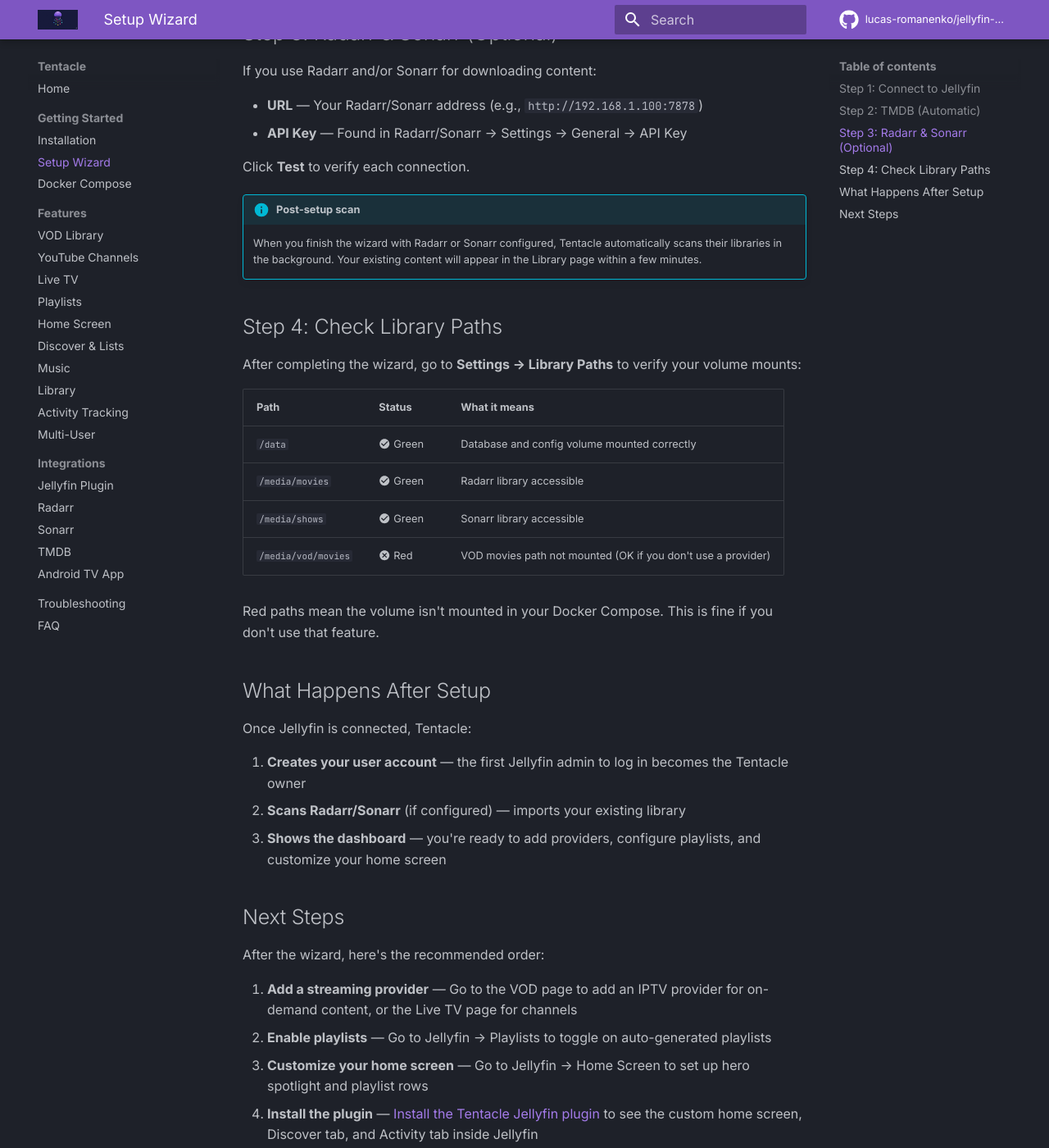
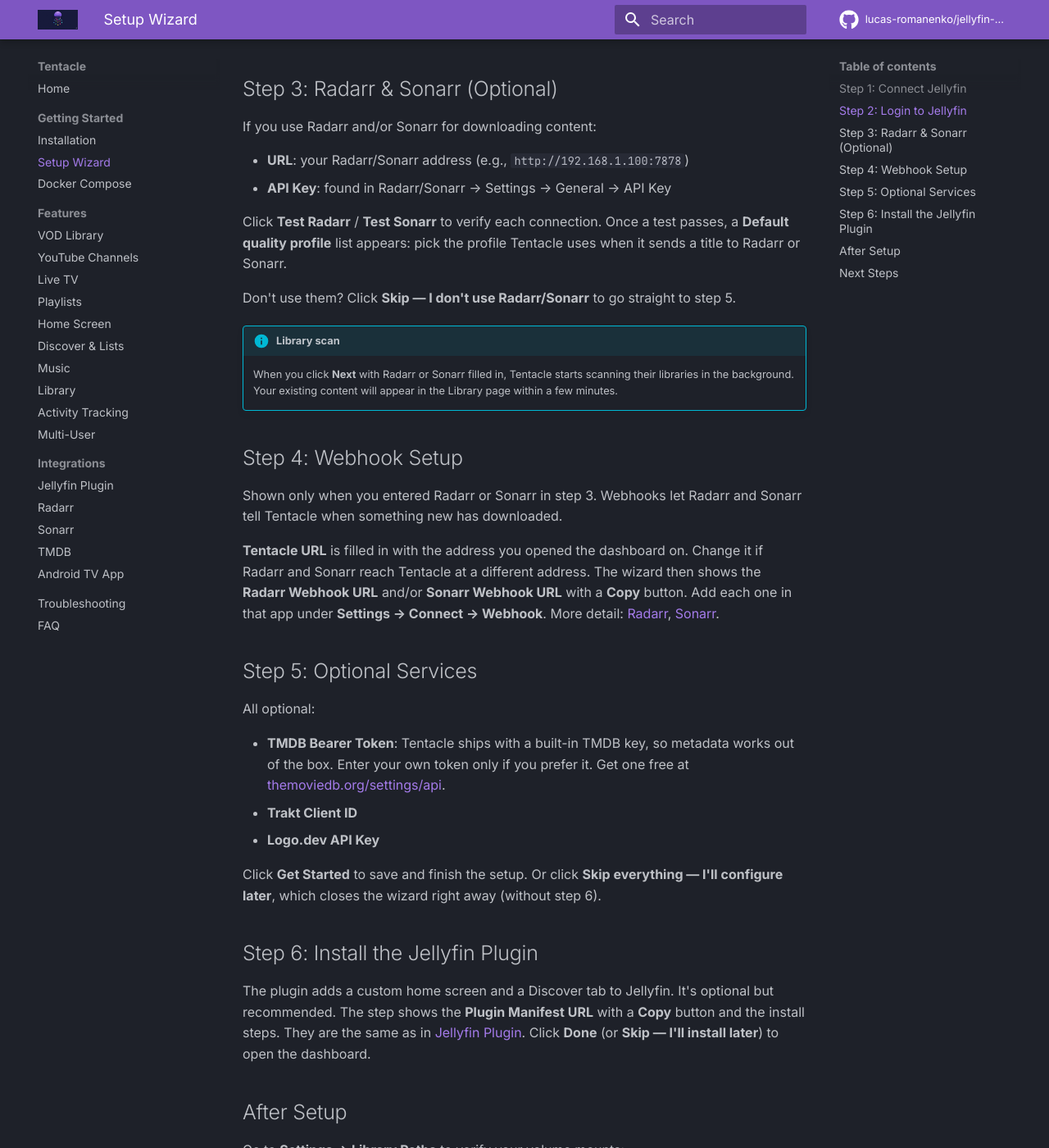
Before and after one commit to lucas-romanenko/jellyfin-tentacle, an MkDocs documentation site: the page built from docs/getting-started/setup-wizard.md, in a window 1280 px wide and 1400 px high, scrolled down 840 px. Shown: the whole window at 82% size. Built offline with MkDocs 1.6.1 and Material for MkDocs 9.7.7, drawn with Linux system fonts in a browser that asks for light colours; comment, search, counter and statistics services are not loaded; some of the changed text lies outside the part shown.

Commit message:
Docs: the setup wizard's six steps, and providers are added once in Settings → Providers (#393)
setup-wizard.md describes the wizard as it is: Jellyfin, sign-in with
an administrator, Radarr & Sonarr, webhooks, optional services, plugin.
There is no TMDB step, and Library Paths is checked after setup.

Live TV, VOD, the FAQ and the README sent users to a provider form on the
Live TV and VOD pages that no longer exists: the provider added in
Settings → Providers serves both, its test turns Live TV on (Xtream) and
fetches the channel groups. Also: the README's "only a URL and API key",
the owner is the administrator who signs in first, xmltv_cache/ in the
data folder, and images are published per release, not per push.

Co-Authored-By: Claude Opus 5.5 (1M context) <noreply@anthropic.com>
Claude-Session: https://claude.ai/code/session_0122SR7K3aukVpgDJcAXzULW

````diff
--- a/docs/features/live-tv.md
+++ b/docs/features/live-tv.md
@@ -6,9 +6,9 @@ Tentacle replaces tools like Threadfin as an HDHomeRun tuner emulator for Jellyf
 
 Tentacle emulates an HDHomeRun network tuner device. When Jellyfin discovers the tuner, it sees Tentacle as a native TV device — no third-party tools needed.
 
-1. You add a Live TV provider in Tentacle
-2. Tentacle fetches channel groups and their channels
-3. You enable the groups you want
+1. You add your IPTV provider in **Settings → Providers**
+2. Tentacle fetches the channel groups, and the channels of the groups you enable
+3. You enable the groups you want on the **Live TV** page
 4. Tentacle serves channel data via HDHomeRun endpoints
 5. Jellyfin discovers the tuner and loads your channels with EPG
 
@@ -18,9 +18,9 @@ Jellyfin  ←→  HDHomeRun API  ←→  Tentacle  ←→  IPTV Provider
                lineup.json)        proxy)
 ```
 
-## Adding a Live TV Provider
+## Adding a Provider for Live TV
 
-Go to the **Live TV** page and add a provider. Live TV providers are separate from VOD providers — they use the same credentials format but are configured independently.
+Go to **Settings → Providers** and click **+ Add Provider**. There is one list of providers for VOD and Live TV: the provider you add there is used for both. When you save it, Tentacle tests the connection, and if the account has live channels it turns Live TV on for that provider and fetches its channel groups. Until a provider is added, the Live TV page says "No IPTV provider configured. Add a provider in Settings first."
 
 ### Provider Types
 
@@ -35,23 +35,25 @@ Go to the **Live TV** page and add a provider. Live TV providers are separate fr
 === "M3U File"
     - **M3U File** — Path to a local M3U file
 
-!!! info "Same provider, different configs"
-    You can use the same provider for both VOD and Live TV — just add it separately on each page. VOD and Live TV use different provider entries even if the credentials are the same.
+Live TV is turned on by the connection test of an **Xtream** provider. An M3U provider added in Settings → Providers is used for VOD only: the dashboard doesn't turn Live TV on for it.
+
+!!! info "One provider for VOD and Live TV"
+    Don't add the same account twice. The VOD page picks the provider's movie and series categories, the Live TV page its channel groups.
 
 ### User-Agent
 
-Some providers require a specific User-Agent header to allow streaming. If your provider blocks connections, try setting the User-Agent in the provider settings (e.g., `TiviMate/4.7.0`).
+Some providers only allow certain apps. Tentacle identifies itself as TiviMate (`TiviMate/4.7.0 (Linux; Android 12)`), which most providers accept. The dashboard has no setting to change it.
 
 ## Channel Groups
 
-After adding a provider, click **Sync** to fetch channel groups. Groups are organized by your provider (Sports, Entertainment, News, etc.) and show the channel count for each.
+Tentacle fetches the channel groups by itself after the provider's connection test. To fetch them again, click **Refresh** on the Live TV page's **Groups** tab (**Sync Groups** while the list is still empty). Groups are organized by your provider (Sports, Entertainment, News, etc.) and show the channel count for each.
 
 ### Enabling Groups
 
-Toggle on the groups you want. Only channels from enabled groups are served to Jellyfin. This lets you keep your channel list manageable.
+Toggle on the groups you want, then click **Save & Sync Channels**. Only channels from enabled groups are served to Jellyfin. This lets you keep your channel list manageable.
 
 !!! tip "Two-phase sync"
-    Phase 1 (Sync Groups) fetches just the group list with channel counts — this is fast. Phase 2 (Sync Channels) fetches the actual channels for enabled groups only, then automatically chains into an EPG sync.
+    Phase 1 (fetching groups) gets just the group list with channel counts — this is fast. Phase 2 (**Save & Sync Channels**) fetches the actual channels for enabled groups only, then automatically chains into an EPG sync.
 
 ### Bulk Actions
 
--- a/docs/getting-started/setup-wizard.md
+++ b/docs/getting-started/setup-wizard.md
@@ -1,40 +1,64 @@
 # Setup Wizard
 
-When you first open Tentacle, the setup wizard guides you through the essential configuration. Only one thing is truly required — connecting to Jellyfin. Everything else is optional and can be configured later.
+When you first open Tentacle, the setup wizard guides you through the essential configuration. Two steps are required: connecting to Jellyfin and signing in with your Jellyfin administrator account. Everything else is optional and can be configured later.
 
-## Step 1: Connect to Jellyfin
+The wizard has six steps.
+
+## Step 1: Connect Jellyfin
 
 Enter your Jellyfin server details:
 
-- **Jellyfin URL** — The address of your Jellyfin server (e.g., `http://192.168.1.100:8096`)
-- **API Key** — Generate one in Jellyfin → Dashboard → API Keys → Create
+- **Jellyfin URL**: the address of your Jellyfin server (e.g., `http://192.168.1.100:8096`)
+- **API Key**: generate one in Jellyfin → Dashboard → API Keys → Create
 
-Click **Test Connection** to verify. You should see a green "Connected" status.
+Click **Test Connection** to verify. You should see your Jellyfin version followed by "connected" (e.g., "Jellyfin 10.11.8 connected"). Then click **Next**.
 
 !!! tip "Docker networking"
     If Jellyfin and Tentacle are on the same Docker network, you can use the container name: `http://jellyfin:8096`
 
-## Step 2: TMDB (Automatic)
+## Step 2: Login to Jellyfin
 
-Tentacle ships with a built-in TMDB API key — metadata works out of the box with zero configuration. You'll see a green checkmark next to TMDB automatically.
+Sign in with your main Jellyfin **administrator** account (**Jellyfin Username** and **Jellyfin Password**), then click **Login & Continue**.
 
-If you prefer to use your own TMDB key, you can override it in Settings later. Get one free at [themoviedb.org/settings/api](https://www.themoviedb.org/settings/api).
+The first account to sign in becomes the Tentacle **owner**, so use an administrator here. Other Jellyfin users can sign in later; see [Multi-User](../features/multi-user.md).
 
 ## Step 3: Radarr & Sonarr (Optional)
 
 If you use Radarr and/or Sonarr for downloading content:
 
-- **URL** — Your Radarr/Sonarr address (e.g., `http://192.168.1.100:7878`)
-- **API Key** — Found in Radarr/Sonarr → Settings → General → API Key
+- **URL**: your Radarr/Sonarr address (e.g., `http://192.168.1.100:7878`)
+- **API Key**: found in Radarr/Sonarr → Settings → General → API Key
 
-Click **Test** to verify each connection.
+Click **Test Radarr** / **Test Sonarr** to verify each connection. Once a test passes, a **Default quality profile** list appears: pick the profile Tentacle uses when it sends a title to Radarr or Sonarr.
 
-!!! info "Post-setup scan"
-    When you finish the wizard with Radarr or Sonarr configured, Tentacle automatically scans their libraries in the background. Your existing content will appear in the Library page within a few minutes.
+Don't use them? Click **Skip — I don't use Radarr/Sonarr** to go straight to step 5.
 
-## Step 4: Check Library Paths
+!!! info "Library scan"
+    When you click **Next** with Radarr or Sonarr filled in, Tentacle starts scanning their libraries in the background. Your existing content will appear in the Library page within a few minutes.
 
-After completing the wizard, go to **Settings → Library Paths** to verify your volume mounts:
+## Step 4: Webhook Setup
+
+Shown only when you entered Radarr or Sonarr in step 3. Webhooks let Radarr and Sonarr tell Tentacle when something new has downloaded.
+
+**Tentacle URL** is filled in with the address you opened the dashboard on. Change it if Radarr and Sonarr reach Tentacle at a different address. The wizard then shows the **Radarr Webhook URL** and/or **Sonarr Webhook URL** with a **Copy** button. Add each one in that app under **Settings → Connect → Webhook**. More detail: [Radarr](../integrations/radarr.md), [Sonarr](../integrations/sonarr.md).
+
+## Step 5: Optional Services
+
+All optional:
+
+- **TMDB Bearer Token**: Tentacle ships with a built-in TMDB key, so metadata works out of the box. Enter your own token only if you prefer it. Get one free at [themoviedb.org/settings/api](https://www.themoviedb.org/settings/api).
+- **Trakt Client ID**
+- **Logo.dev API Key**
+
+Click **Get Started** to save and finish the setup. Or click **Skip everything — I'll configure later**, which closes the wizard right away (without step 6).
+
+## Step 6: Install the Jellyfin Plugin
+
+The plugin adds a custom home screen and a Discover tab to Jellyfin. It's optional but recommended. The step shows the **Plugin Manifest URL** with a **Copy** button and the install steps. They are the same as in [Jellyfin Plugin](../integrations/jellyfin-plugin.md). Click **Done** (or **Skip — I'll install later**) to open the dashboard.
+
+## After Setup
+
+Go to **Settings → Library Paths** to verify your volume mounts:
 
 | Path | Status | What it means |
 |------|--------|---------------|
@@ -45,23 +69,16 @@ After completing the wizard, go to **Settings → Library Paths** to verify your
 
 Red paths mean the volume isn't mounted in your Docker Compose. This is fine if you don't use that feature.
 
-## What Happens After Setup
-
-Once Jellyfin is connected, Tentacle:
-
-1. **Creates your user account** — the first Jellyfin admin to log in becomes the Tentacle owner
-2. **Scans Radarr/Sonarr** (if configured) — imports your existing library
-3. **Shows the dashboard** — you're ready to add providers, configure playlists, and customize your home screen
+Everything from the wizard can be changed later: Jellyfin, Radarr, Sonarr and TMDB in **Settings → Connections**; Trakt, Logo.dev and the webhook URLs in **Settings → Integrations**.
 
 ## Next Steps
 
 After the wizard, here's the recommended order:
 
-1. **Add a streaming provider** — Go to the VOD page to add an IPTV provider for on-demand content, or the Live TV page for channels
-2. **Enable playlists** — Go to Jellyfin → Playlists to toggle on auto-generated playlists
-3. **Customize your home screen** — Go to Jellyfin → Home Screen to set up hero spotlight and playlist rows
-4. **Install the plugin** — [Install the Tentacle Jellyfin plugin](../integrations/jellyfin-plugin.md) to see the custom home screen, Discover tab, and Activity tab inside Jellyfin
-5. **Set up webhooks** — Configure [Radarr](../integrations/radarr.md) and [Sonarr](../integrations/sonarr.md) webhooks for real-time library updates
+1. **Add a streaming provider**: go to **Settings → Providers** and click **+ Add Provider**. One provider serves both VOD and [Live TV](../features/live-tv.md): pick its categories on the **VOD** page and its channel groups on the **Live TV** page
+2. **Enable playlists**: go to Jellyfin → Playlists to toggle on auto-generated playlists
+3. **Customize your home screen**: go to Jellyfin → Home Screen to set up hero spotlight and playlist rows
+4. **Install the plugin** (if you skipped step 6): [Install the Tentacle Jellyfin plugin](../integrations/jellyfin-plugin.md) to see the custom home screen, Discover tab, and Activity tab inside Jellyfin
 
 ---
 
````
Also changed, not shown: README.md (+3 -3 lines), docs/faq.md (+2 -2 lines), docs/features/multi-user.md (+1 -1 lines), docs/features/vod-library.md (+1 -1 lines), docs/getting-started/installation.md (+2 -4 lines).
